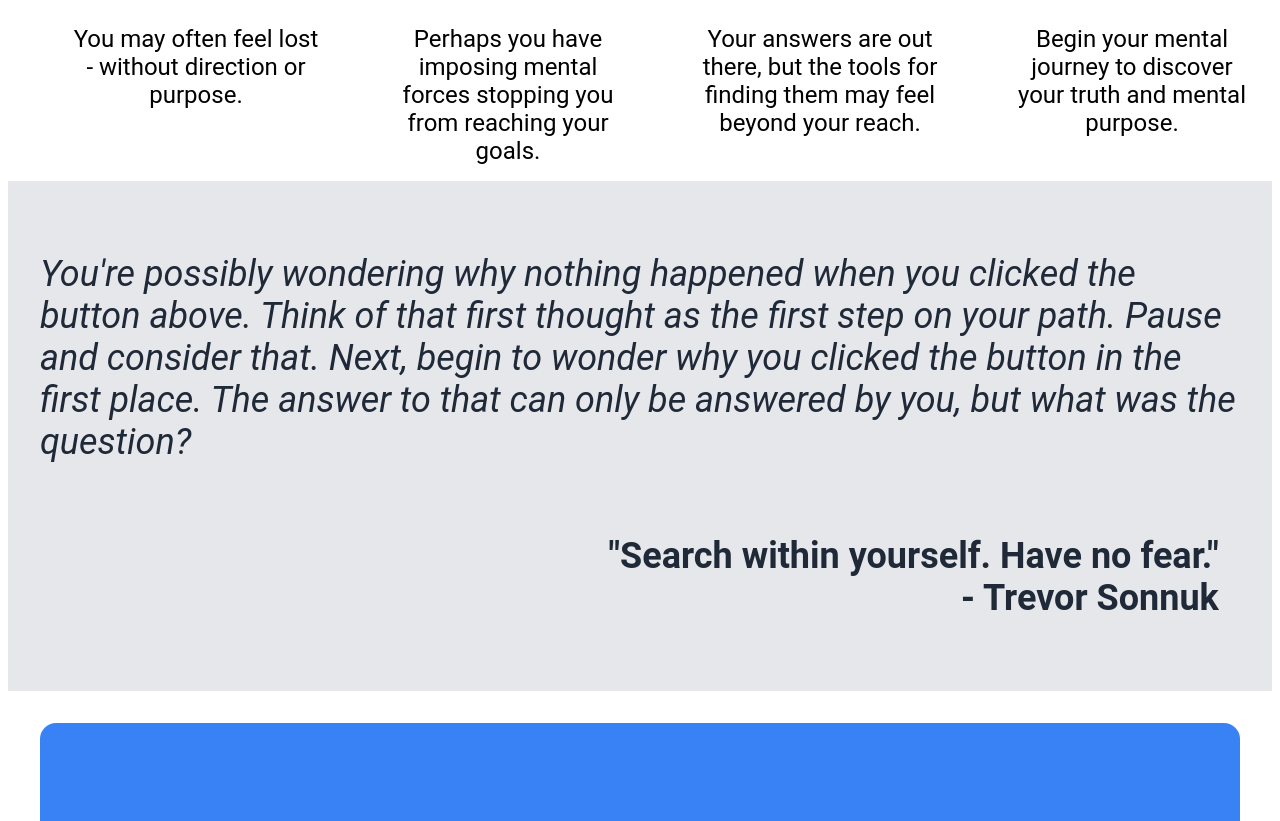
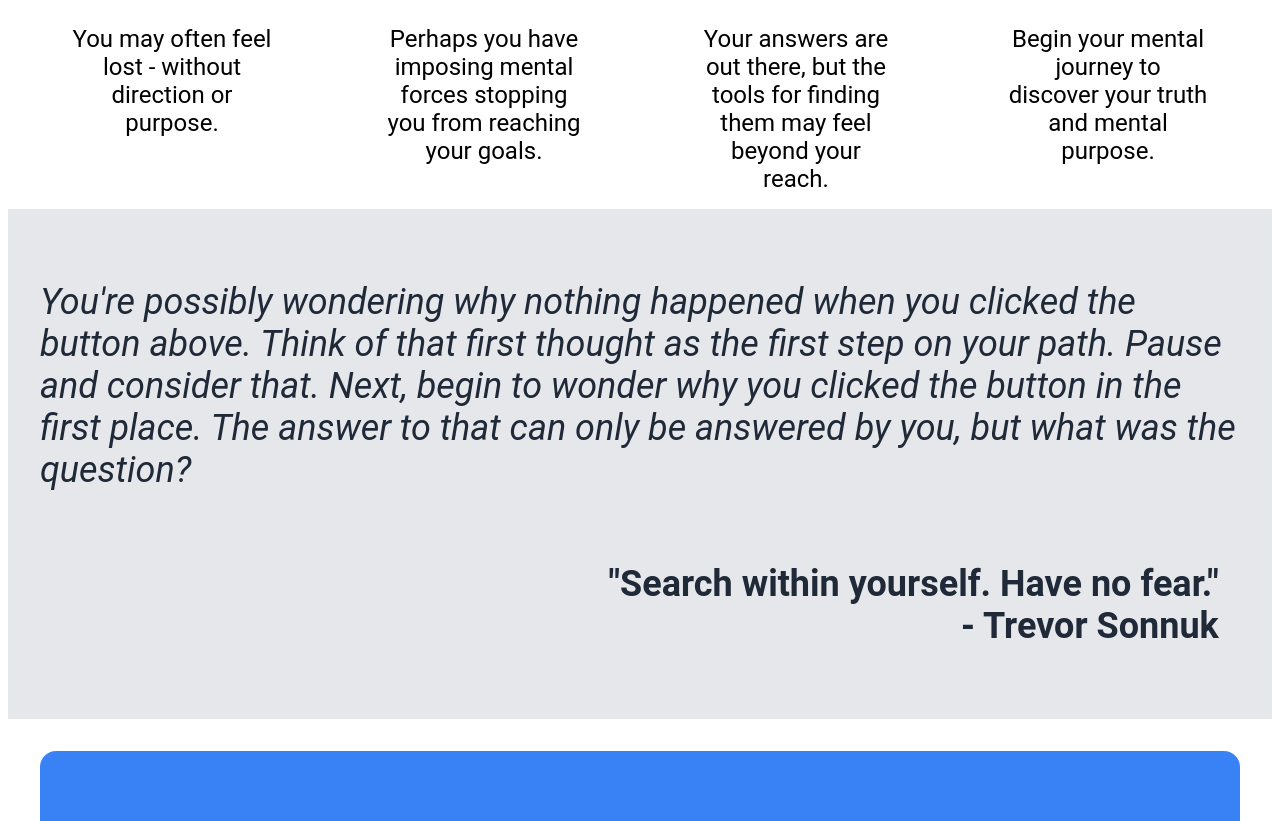
Before and after one commit to Tasha1235813/my-first-website, a plain HTML site: page index.html in a window 1280 px wide. Shown: the part 1343-2164 px from the top of the page. Drawn offline with Linux system fonts and the light colour scheme.

Commit message:
Fix error in CSS

```diff
--- a/styles.css
+++ b/styles.css
@@ -94,7 +94,7 @@ body {
 .image-text {
     display: flex;
     align-items: center;
-    align-self: center:
+    align-self: center;
     width: 200px;
     padding-left: 32px;
     padding-right: 32px;
```
